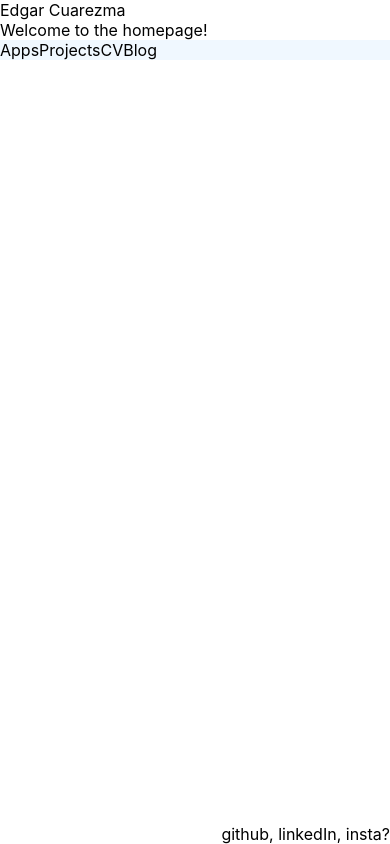
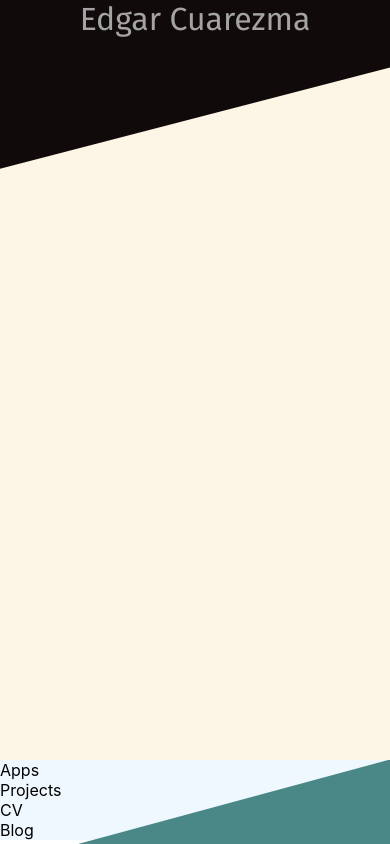
Before and after one commit to ecuarezma/portfolio, a React (Create React App) app: page / in a window 390 px wide. Built offline with nearby package versions, Linux system fonts and the light colour scheme.

Commit message:
Refactor routes into Routes component, start styling header and content

```diff
--- a/src/App.js
+++ b/src/App.js
@@ -1,12 +1,10 @@
 import React, { Component } from "react";
-import { Switch, Route } from "react-router-dom";
+
 import Header from "./Components/Header";
-import Home from "./Pages/Home";
-import Apps from "./Pages/Apps";
-import Projects from "./Pages/Projects";
-import CV from "./Pages/CV";
+import Routes from "./Components/Routes";
 import Navbar from "./Components/Navbar";
 import Footer from "./Components/Footer";
+import Content from "./Components/Content";
 import "./App.css";
 
 class App extends Component {
@@ -21,12 +19,9 @@ class App extends Component {
     return (
       <div>
         <Header />
-        <Switch>
-          <Route path="/" exact render={() => <Home />} />
-          <Route path="/Apps" exact render={() => <Apps />} />
-          <Route path="/Projects" exact render={() => <Projects />} />
-          <Route path="/CV" exact render={() => <CV />} />
-        </Switch>
+        <Content>
+          <Routes />
+        </Content>
         <Navbar darkMode={this.state.isDarkMode} />
         <Footer />
       </div>
--- a/src/Components/Content/content.module.css
+++ b/src/Components/Content/content.module.css
@@ -0,0 +1,5 @@
+.Content {
+  height: 90vh;
+  width: 100%;
+  background-color: oldlace;
+}
--- a/src/Components/Content/index.js
+++ b/src/Components/Content/index.js
@@ -0,0 +1,8 @@
+import React from "react";
+import classes from "./content.module.css";
+
+const Content = props => {
+  return <div className={classes.Content}>{props.children}</div>;
+};
+
+export default Content;
--- a/src/Components/Footer/footer.module.css
+++ b/src/Components/Footer/footer.module.css
@@ -1,10 +1,14 @@
 /* mobile  */
 @media (max-width: 600px) {
   .Footer {
+    height: 10%;
+    width: 100%;
     display: flex;
     position: fixed;
     bottom: 0;
     right: 0;
+    background-color: rgb(74, 136, 135);
+    clip-path: polygon(100% 0, 20% 100%, 100% 100%);
   }
 
   .Footer p {
--- a/src/Components/Header/header.module.css
+++ b/src/Components/Header/header.module.css
@@ -0,0 +1,26 @@
+@import url("https://fonts.googleapis.com/css2?family=Fira+Sans:ital,wght@0,400;1,200&display=swap");
+
+.Header {
+  position: fixed;
+  top: 0;
+  height: 20vh;
+  width: 100%;
+}
+
+.Header .polygon {
+  position: relative;
+  top: -38px;
+  height: 100%;
+  width: 100%;
+  background-color: rgb(17, 10, 10);
+  clip-path: polygon(0 0, 100% 0, 100% 40%, 0% 100%);
+}
+
+.Header .title {
+  position: relative;
+  font-family: "Fira Sans", sans-serif;
+  font-size: 2rem;
+  color: rgb(164, 164, 164);
+  text-align: center;
+  z-index: 100;
+}
--- a/src/Components/Header/index.js
+++ b/src/Components/Header/index.js
@@ -1,9 +1,13 @@
 import React from "react";
+import classes from "./header.module.css";
 
 const Header = props => {
   return (
-    <div>
-      <header>Edgar Cuarezma</header>
+    <div className={classes.Header}>
+      <div className={classes.title}>
+        <header>Edgar Cuarezma</header>
+      </div>
+      <div className={classes.polygon}></div>
     </div>
   );
 };
--- a/src/Components/Navbar/Link/index.js
+++ b/src/Components/Navbar/Link/index.js
@@ -1,24 +1,20 @@
 import React from "react";
 import { NavLink } from "react-router-dom";
 
-const style = {
-  color: "black",
-  textDecoration: "none",
-  active: {
-    color: "red"
-  }
-};
+import classes from "./link.module.css";
 
 const Link = props => {
   return (
+    <div>
       <NavLink
         exact
         to={`/${props.children}`}
-      style={style}
-      activeStyle={style.active}
+        className={classes.Link}
+        activeClassName={classes.active}
       >
         {props.children}
       </NavLink>
+    </div>
   );
 };
 
--- /dev/null
+++ b/src/Components/Navbar/Link/link.module.css
@@ -0,0 +1,8 @@
+.Link {
+  color: black;
+  text-decoration: none;
+}
+
+.active {
+  color: red;
+}
--- /dev/null
+++ b/src/Components/Routes/index.js
@@ -0,0 +1,19 @@
+import React from "react";
+import { Switch, Route } from "react-router-dom";
+import Home from "../../Pages/Home";
+import Apps from "../../Pages/Apps";
+import Projects from "../../Pages/Projects";
+import CV from "../../Pages/CV";
+
+const Routes = () => {
+  return (
+    <Switch>
+      <Route path="/" exact render={() => <Home />} />
+      <Route path="/Apps" exact render={() => <Apps />} />
+      <Route path="/Projects" exact render={() => <Projects />} />
+      <Route path="/CV" exact render={() => <CV />} />
+    </Switch>
+  );
+};
+
+export default Routes;
--- a/src/Pages/Home/home.module.css
+++ b/src/Pages/Home/home.module.css
@@ -0,0 +1,5 @@
+.Home {
+  display: flex;
+  flex-flow: column nowrap;
+  justify-items: center;
+}
--- a/src/Pages/Home/index.js
+++ b/src/Pages/Home/index.js
@@ -1,8 +1,9 @@
 import React from "react";
+import classes from "./home.module.css";
 
 const Home = props => {
   return (
-    <div>
+    <div className={classes.Home}>
       <header>Welcome to the homepage!</header>
     </div>
   );
```
Lines whose indentation alone changed are shown as unchanged.
